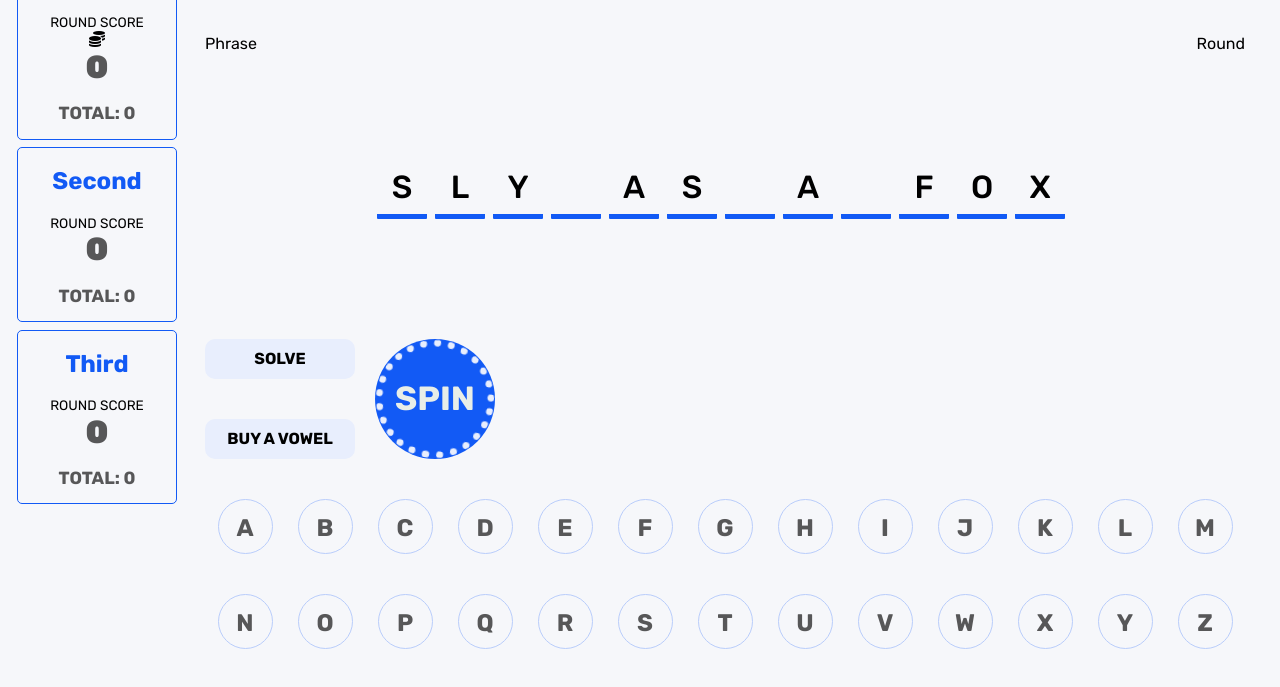
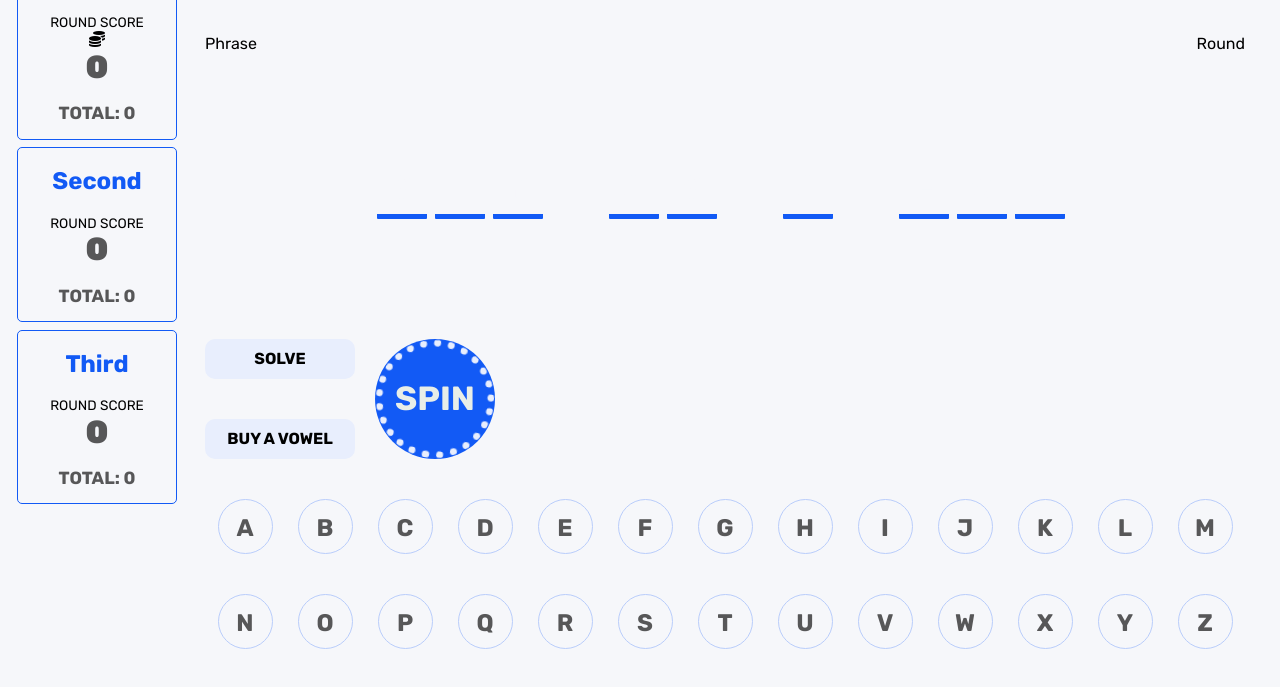
Before and after one commit to hillstew/treasure-time, a website: page index.html in a window 1280 px wide. Both pictures are taken after a click on the button "Start New Game". Shown: the part 61-748 px from the top of the page. Drawn offline with nearby package versions, Linux system fonts and the light colour scheme.

Commit message:
Update how current puzzle answer is displayed on dom

```diff
--- a/class/Game.js
+++ b/class/Game.js
@@ -15,9 +15,10 @@ class Game {
     this.createWheel();
     this.createPlayers(namesArray);
     this.createPuzzles();
-    this.currentPuzzle = new Puzzle(this.puzzles.pop())
-    domUpdates.displayPuzzle((Array.from(this.currentPuzzle.answer)),
-      this.currentPuzzle.category)
+    this.currentPuzzle = new Puzzle(this.puzzles.pop());
+    domUpdates.displayPuzzle((Array.from(this.currentPuzzle.answer)), this.currentPuzzle.category);
+    console.log(this.currentPuzzle.answer);
+    // domUpdates.displayPuzzle(this.currentPuzzle.answer, this.currentPuzzle.category)
   }
 
   createPlayers(namesArray) {
--- a/domUpdates.js
+++ b/domUpdates.js
@@ -13,10 +13,14 @@ const domUpdates = {
   },
 
   displayPuzzle(answer, category) {
-    $('.js-category').text(category)
-    let puzzleSection = $('.js-puzzle-section')
+    $('.js-category').text(category);
+    let puzzleSection = $('.js-puzzle-section');
     answer.forEach((character) => {
-      puzzleSection.append(`<p>${character}</p>`)
+      if (character !== '\u0020') {
+        puzzleSection.append(`<p class="puzzle-letters">${character}</p>`);
+      } else {
+        puzzleSection.append(`<p class="whitespace">${character}</p>`);
+      }
     })
   },
 
--- a/style.css
+++ b/style.css
@@ -102,9 +102,7 @@ aside {
 }
 
 .puzzle-section p {
-  border-bottom: 5px solid #125af5;
-  border-radius: 1px;
-  /*color: #f6f7fa;*/
+  color: #f6f7fa;
   font-size: 2rem;
   font-weight: 500;
   height: 50px;
@@ -112,6 +110,15 @@ aside {
   text-transform: capitalize;
   text-align: center;
   width: 50px;
+}
+
+.puzzle-letters {
+  border-bottom: 5px solid #125af5;
+  border-radius: 1px;
+}
+
+.whitespace {
+  border-bottom: 5px solid transparent;
 }
 
 .box {
```
